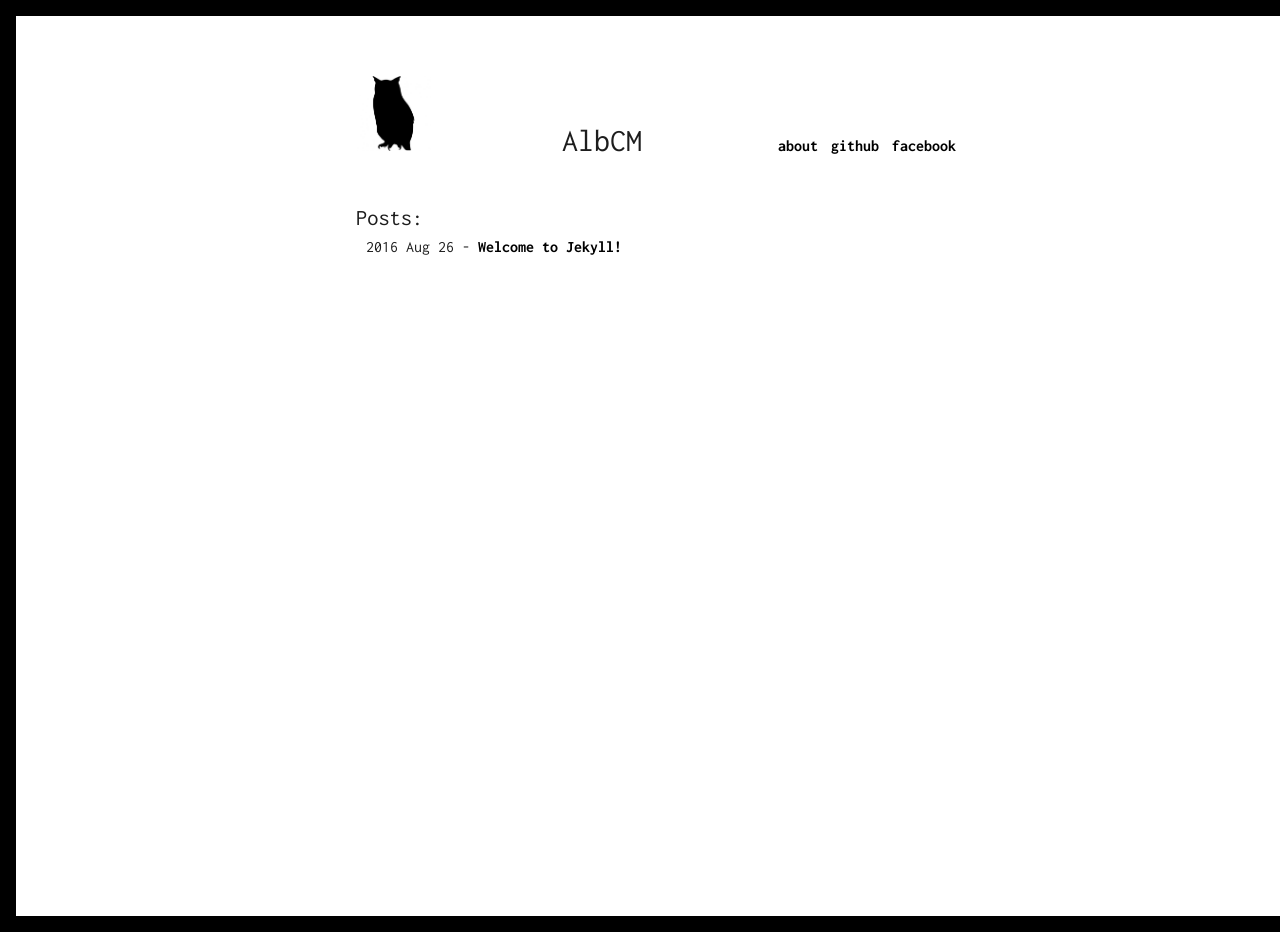
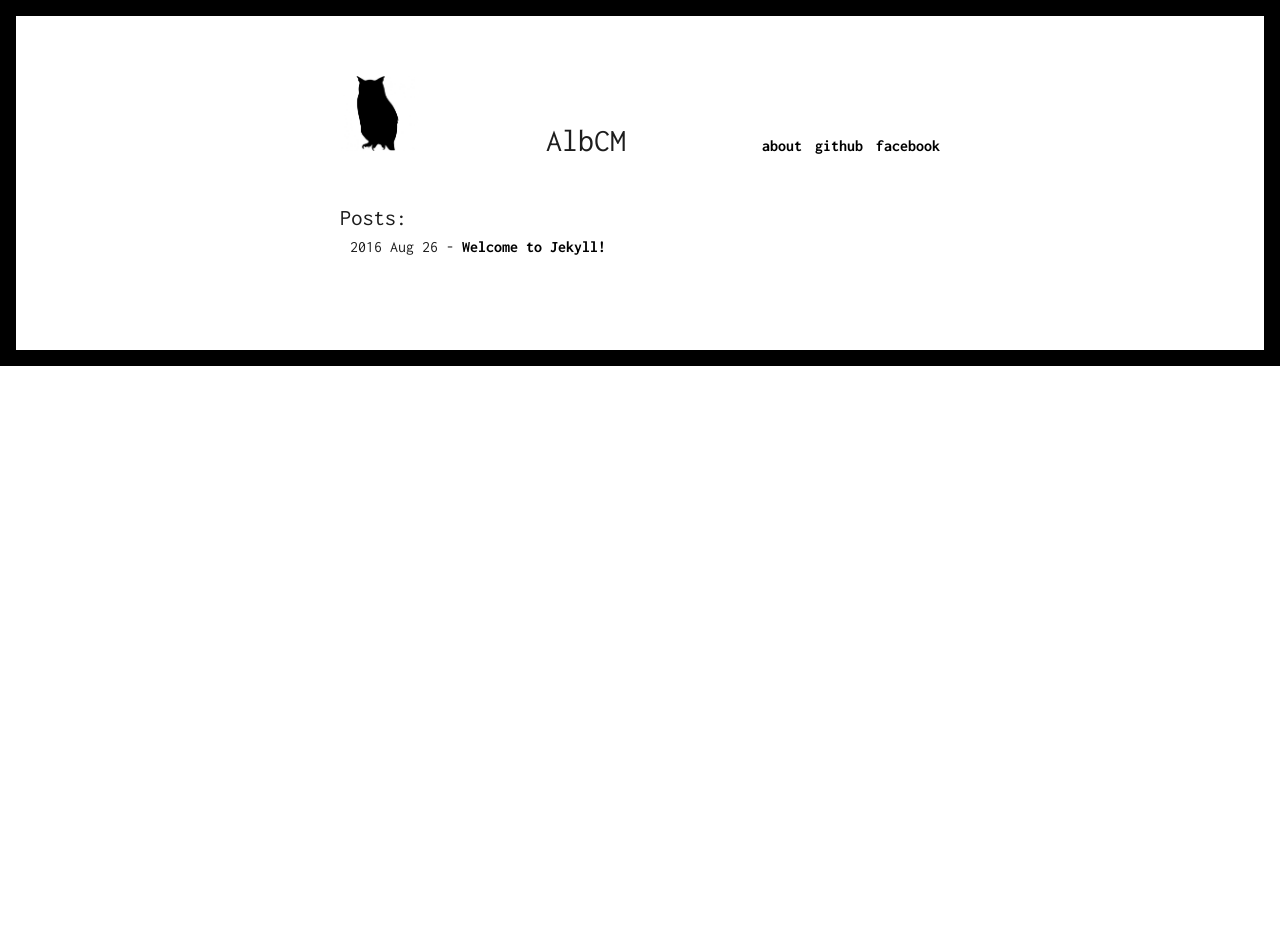
Before and after one commit to AlbCM/albcm.github.io, a Jekyll site: the page built from index.html, in a window 1280 px wide. Built offline with Jekyll 4.4.1, drawn with Linux system fonts in a browser that asks for light colours; comment, search, counter and statistics services are not loaded; after the commit the page ends 900 px from its top, so only the background shows below that.

Commit message:
Update index.html

```diff
--- a/index.html
+++ b/index.html
@@ -7,13 +7,12 @@ layout: default
 <style>
 
 html{
-    border-top-style: solid;
-    border-style:solid;
+
     border-color: black;
     border-width:1em;
     border-top-width:1em;
-    width:100%;
-    height:100%;
+    border-style:solid;!important
+    min-height: 100%;
     border-top-color:black;
 
 }
```
